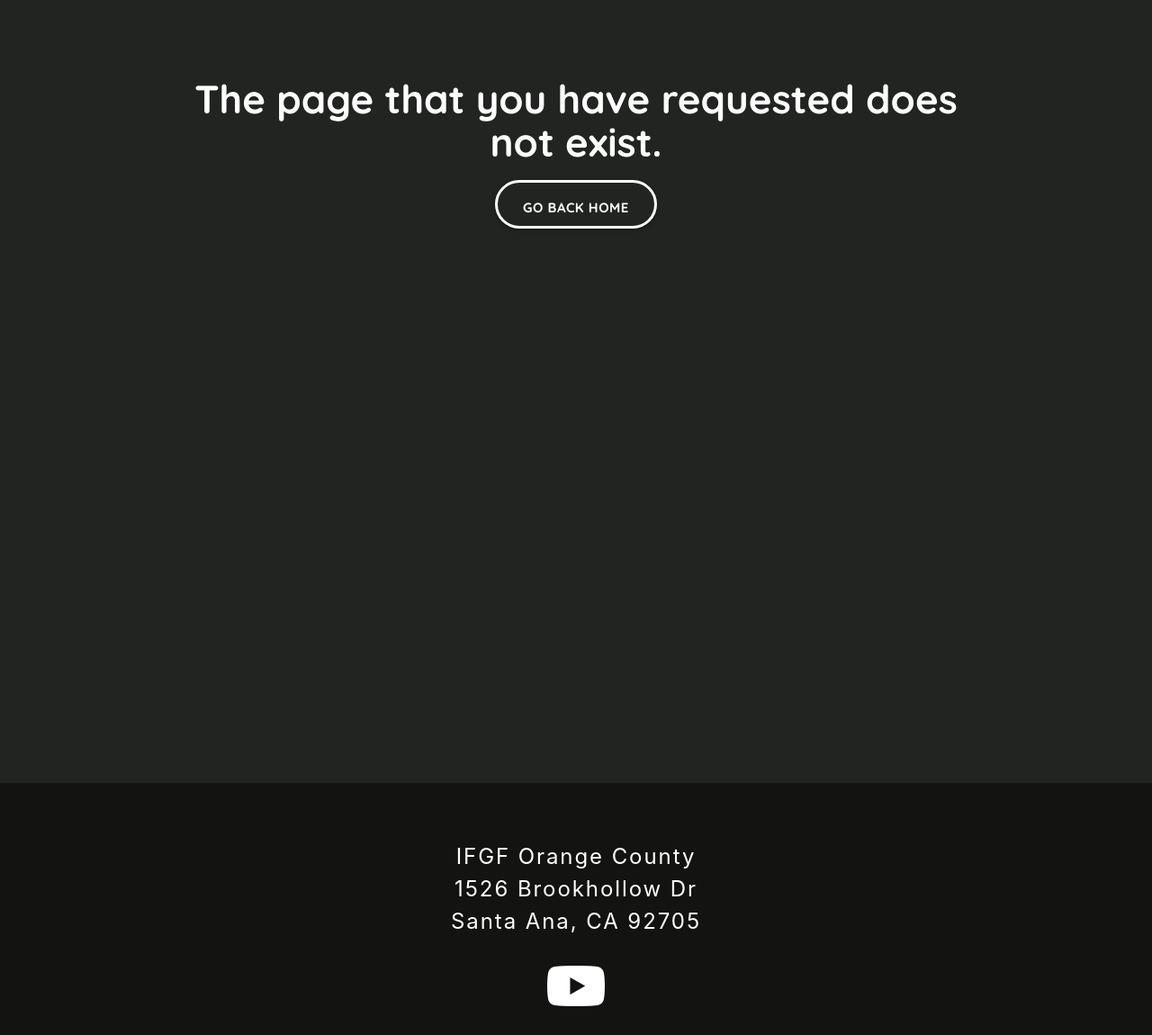
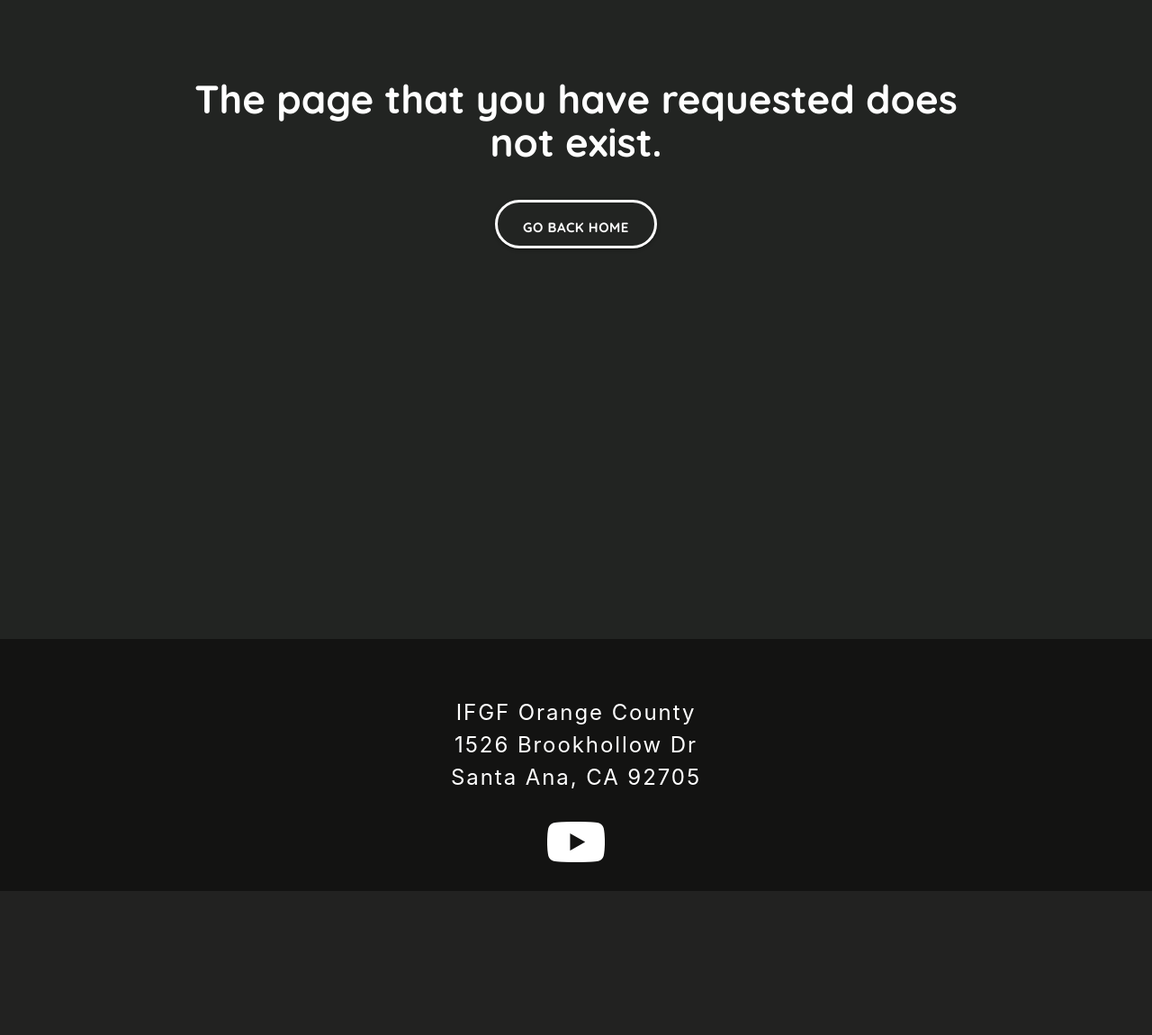
Before and after one commit to jthamrun/ifgfoc, a Django app: template ifgfoc/templates/ifgfoc/404.html in a window 1280 px wide. Shown: the part 218-1368 px from the top of the page at 90% size. After the commit the page ends 1208 px from the top, so only its background shows below. Run offline with Django 3.2, Linux system fonts and the light colour scheme; the template is opened without the code that fills it, so the values that code supplies are empty; some libraries are stand-ins or nearby versions; some web fonts are replaced.

Commit message:
08/19/2020

```diff
--- a/ifgfoc/templates/ifgfoc/404.html
+++ b/ifgfoc/templates/ifgfoc/404.html
@@ -14,12 +14,13 @@
 
     <style>
         #error-landing {
-            height: 100vh;
+            height: 80vh;
         }
 
         #error-landing h3 {
             font-family: 'Quicksand', sans-serif;
             margin-top: 30vh;
+            margin-bottom: 5vh;
         }
 
         #error-landing > a {
```
